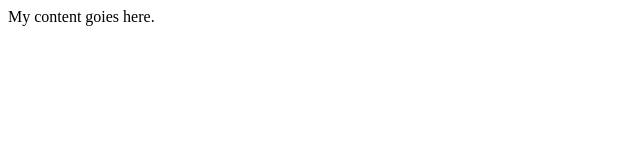
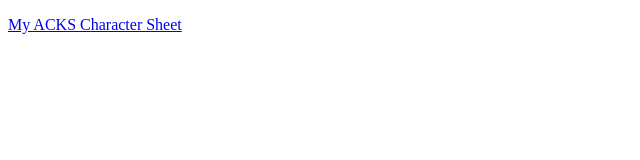
Before and after one commit to omonubi/home, a plain HTML site: page index.html in a window 1280 px wide. Shown: the whole page, without its empty margins (0-640 px from the left). Drawn offline with Linux system fonts and the light colour scheme.

Commit message:
Added link

```diff
--- a/index.html
+++ b/index.html
@@ -7,6 +7,6 @@
 </head>
 
 <body>
-My content goies here.
+<p><a target='_blank' href='https://github.com/omonubi/ACKS-by-omonubi'>My ACKS Character Sheet</a></p>
 </body>
 </html>
```
